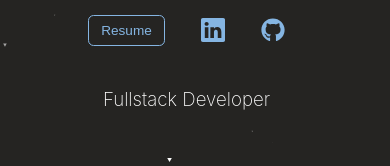
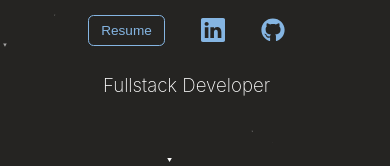
Before and after one commit to PeterSYoo/portfolio-v2, a React (Create React App) app: page / in a window 390 px wide. Shown: the part 464-630 px from the top of the page. Built offline with nearby package versions, Linux system fonts and the light colour scheme; the HTML template or start-up script is replaced by a standard one; a web font is replaced by a local one.

Commit message:
wip: updates header responsiveness for mobile

```diff
--- a/src/components/header/header.scss
+++ b/src/components/header/header.scss
@@ -183,6 +183,11 @@ header {
     margin: 0 0 0 -6rem;
   }
 
+  .socials__title > h3 {
+    margin-top: -0.5rem;
+    font-weight: 200;
+  }
+
   .header__socials::after {
     display: none;
   }
```
